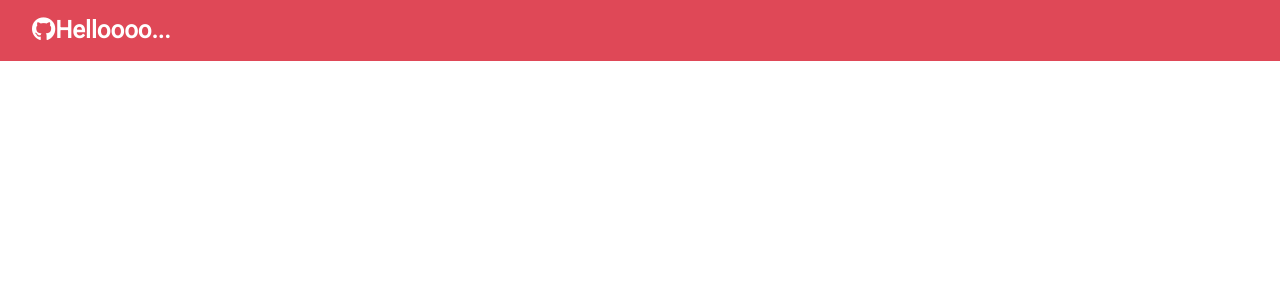
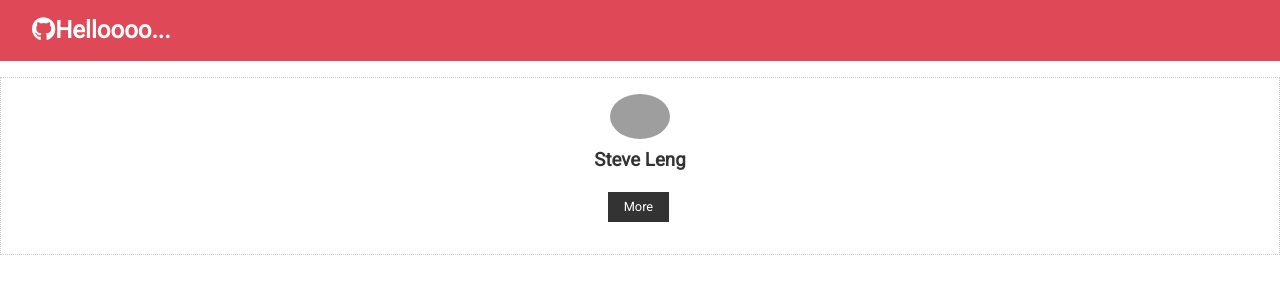
Before and after one commit to avgsteve/React-github-finder, a React (Create React App) app: page / in a window 1280 px wide. Shown: the top 300 px of the page. Built offline with nearby package versions, Linux system fonts and the light colour scheme; grey boxes are pictures that could not be loaded; the HTML template or start-up script is replaced by a standard one.

Commit message:
Create Component by utilizing States

```diff
--- a/src/App.js
+++ b/src/App.js
@@ -1,21 +1,17 @@
-import React, {
-  Component
-} from 'react';
+import React, { Component } from 'react';
 import Navbar from './components/layout/Navbar';
+import UserItem from './components/users/UserItem';
 import './App.css';
-
 
 class App extends Component {
 
   render() {
 
-    return (
-      <div className = 'App'>
-        <Navbar title='Helloooo...'/>
-        {/* titil is the props passes data to Navbar */}
-      </div>
-      );
-    }
+    return ( <div className='App'>
+      <Navbar title='Helloooo...'/> {/* titil is the props passes data to Navbar */}
+      <UserItem/>
+    </div> );
+  }
 
-  }
-  export default App;
+}
+export default App;
--- a/src/components/users/UserItem.js
+++ b/src/components/users/UserItem.js
@@ -1,29 +1,32 @@
-import React from 'react';
-import PropTypes from 'prop-types';
-import { Link } from 'react-router-dom';
+import React, { Component } from 'react';
 
-const UserItem = ({ user: { login, avatar_url, html_url } }) => {
-  return (
-    <div className='card text-center'>
-      <img
-        src={avatar_url}
-        alt=''
-        className='round-img'
-        style={{ width: '60px' }}
-      />
-      <h3>{login}</h3>
+class UserItem extends Component {
 
-      <div>
-        <Link to={`/user/${login}`} className='btn btn-dark btn-sm my-1'>
+  state = {
+    id: 'id',
+    login: 'Steve Leng',
+    avatar_url: 'https://cdn.fastly.picmonkey.com/contentful/h6goo9gw1hh6/2sNZtFAWOdP1lmQ33VwRN3/24e953b920a9cd0ff2e1d587742a2472/1-intro-photo-final.jpg?w=1200&h=992&q=70&fm=webp',
+    html_url: 'https://github.com/avgsteve'
+  };  // get value from arguments as state data
+
+  render() {
+    const { login, avatar_url, html_url } = this.state;  // get avatar_url, login(name) from state for any users instead of just one
+
+    return (
+      <div className='card text-center'>
+
+        <img src={avatar_url} alt=''
+          className='round-img' style={{ width: '60px' }} />
+
+        <h3>{login}</h3>
+
+        <a href={`/user/${html_url}`} className='btn btn-dark btn-sm my-1'>
           More
-        </Link>
-      </div>
-    </div>
-  );
-};
+        </a>
 
-UserItem.propTypes = {
-  user: PropTypes.object.isRequired
+      </div>);
+
+  }
 };
 
 export default UserItem;
```
Also changed, not shown: src/components/users/UserItem_ori.js (added, +27 -0 lines).
